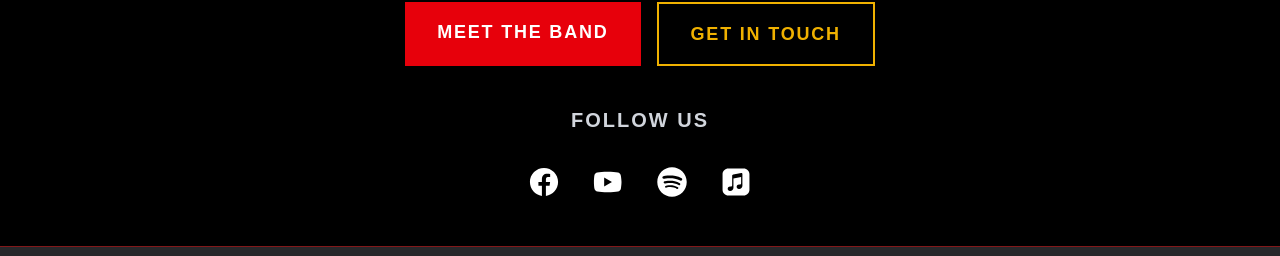
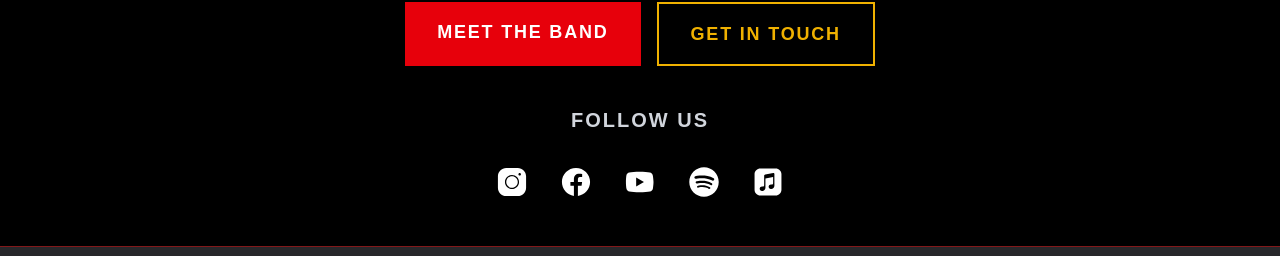
Before and after one commit to mdowney421/62-moons, a Next.js app: page / in a window 1280 px wide. Shown: the part 746-1002 px from the top of the page. Built offline with nearby package versions, Linux system fonts and the light colour scheme.

Commit message:
added instagram link to list of social media

```diff
--- a/src/components/CallToActionSection.tsx
+++ b/src/components/CallToActionSection.tsx
@@ -2,6 +2,12 @@ import Link from "next/link";
 
 export default function CallToActionSection() {
   const platforms = [
+    {
+      name: "Instagram",
+      href: "https://www.instagram.com/62moonsband/",
+      icon: "/instagram.svg",
+      hoverColor: "#E1306C",
+    },
     {
       name: "Facebook",
       href: "https://facebook.com/61584281717707/",
```
Also changed, not shown: public/instagram.svg (added).
